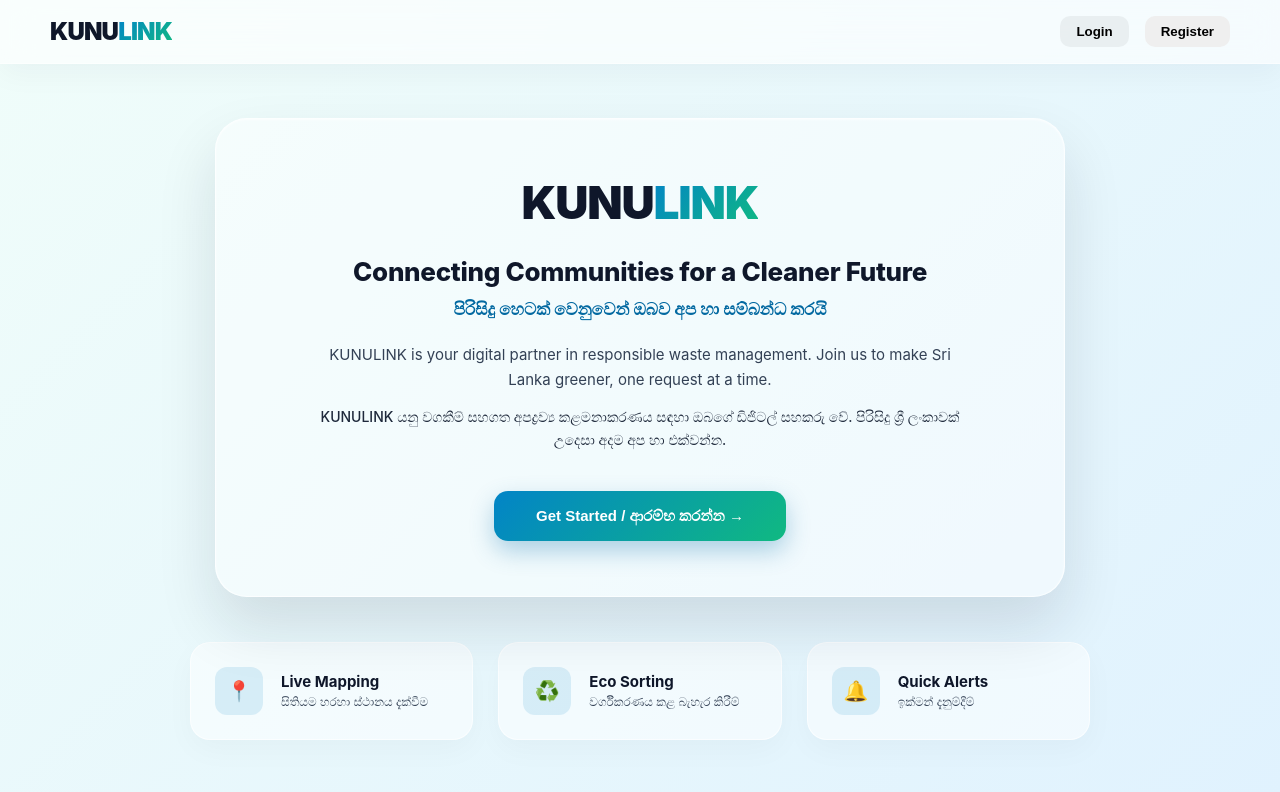
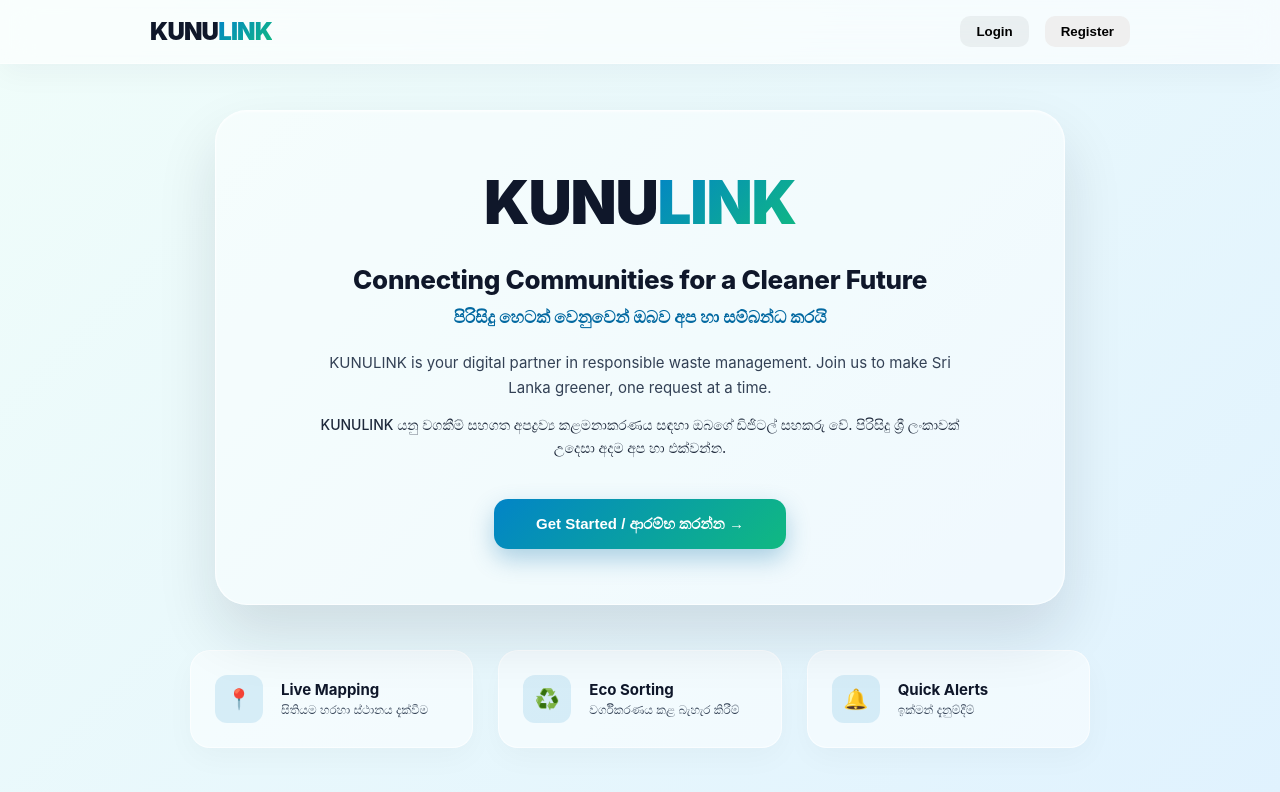
Before and after one commit to Chanulaw/KunuLink, a React (Create React App) app in the folder kunuLeft/: page / in a window 1280 px wide. Shown: the top 792 px of the page. Built offline with nearby package versions, Linux system fonts and the light colour scheme.

Commit message:
Update App.css

```diff
--- a/kunuLeft/src/App.css
+++ b/kunuLeft/src/App.css
@@ -75,11 +75,13 @@ body {
 
 /* 🌿 Creative Typography */
 .logo-text {
-  font-size: 46px;
+  font-size: 60px;
   font-weight: 900;
   letter-spacing: -1.2px;
   color: var(--text-dark);
   margin-bottom: 24px;
+
+
 }
 
 .logo-text span {
@@ -218,14 +220,14 @@ body {
   justify-content: space-between !important; /* වම සහ දකුණ කෙළවරටම තල්ලු කරයි */
   align-items: center !important;
   width: 100% !important;
-  padding: 16px 50px !important;
+  padding: 16px 150px !important;
   box-sizing: border-box !important;
 
   /* Styling */
   background: rgba(255, 255, 255, 0.35);
   backdrop-filter: blur(20px) saturate(160%);
   -webkit-backdrop-filter: blur(20px) saturate(160%);
-  border-bottom: 1px solid rgba(255, 255, 255, 0.4);
+  border-bottom: 5px solid rgba(255, 255, 255, 0.4);
   position: sticky;
   top: 0;
   z-index: 1000;
```
